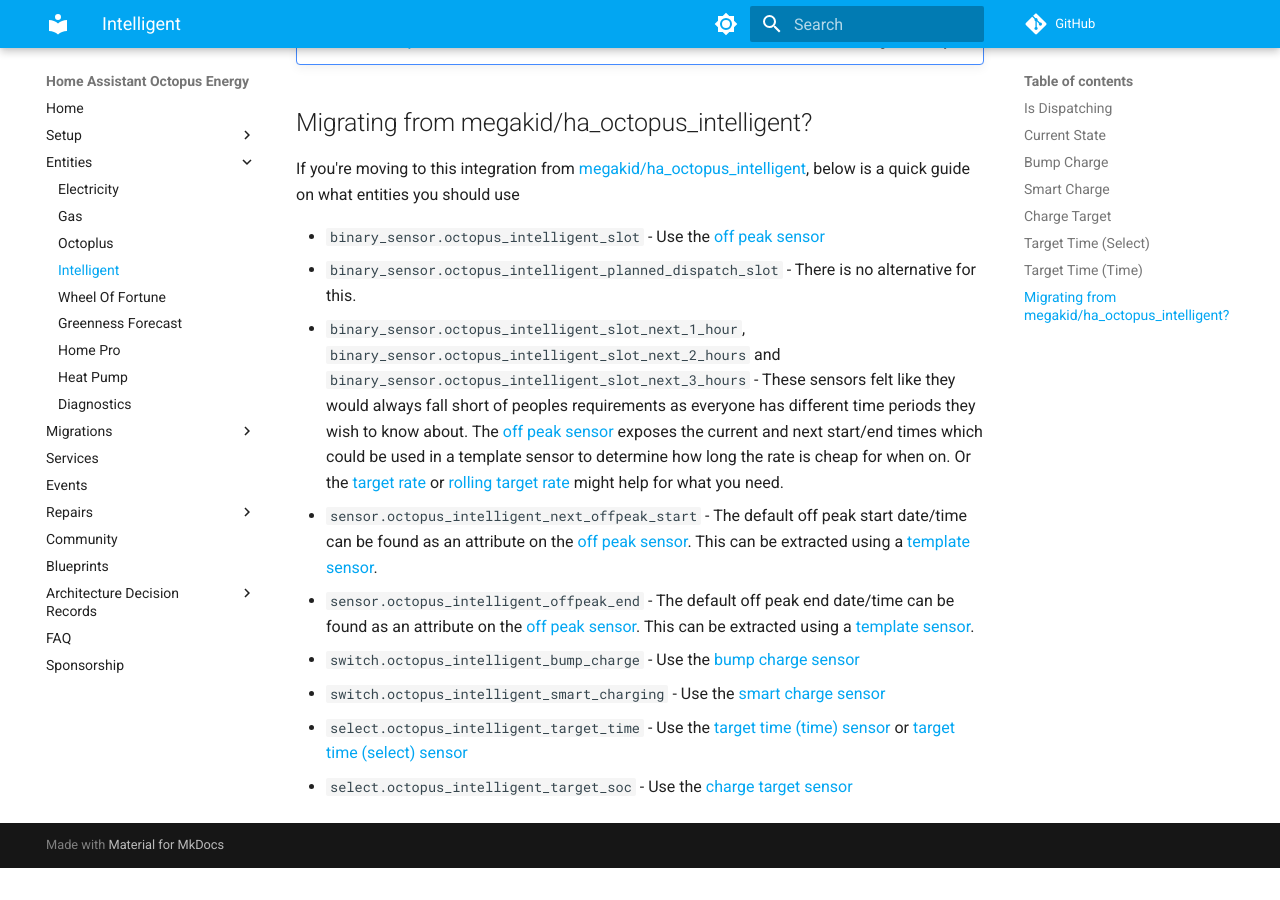
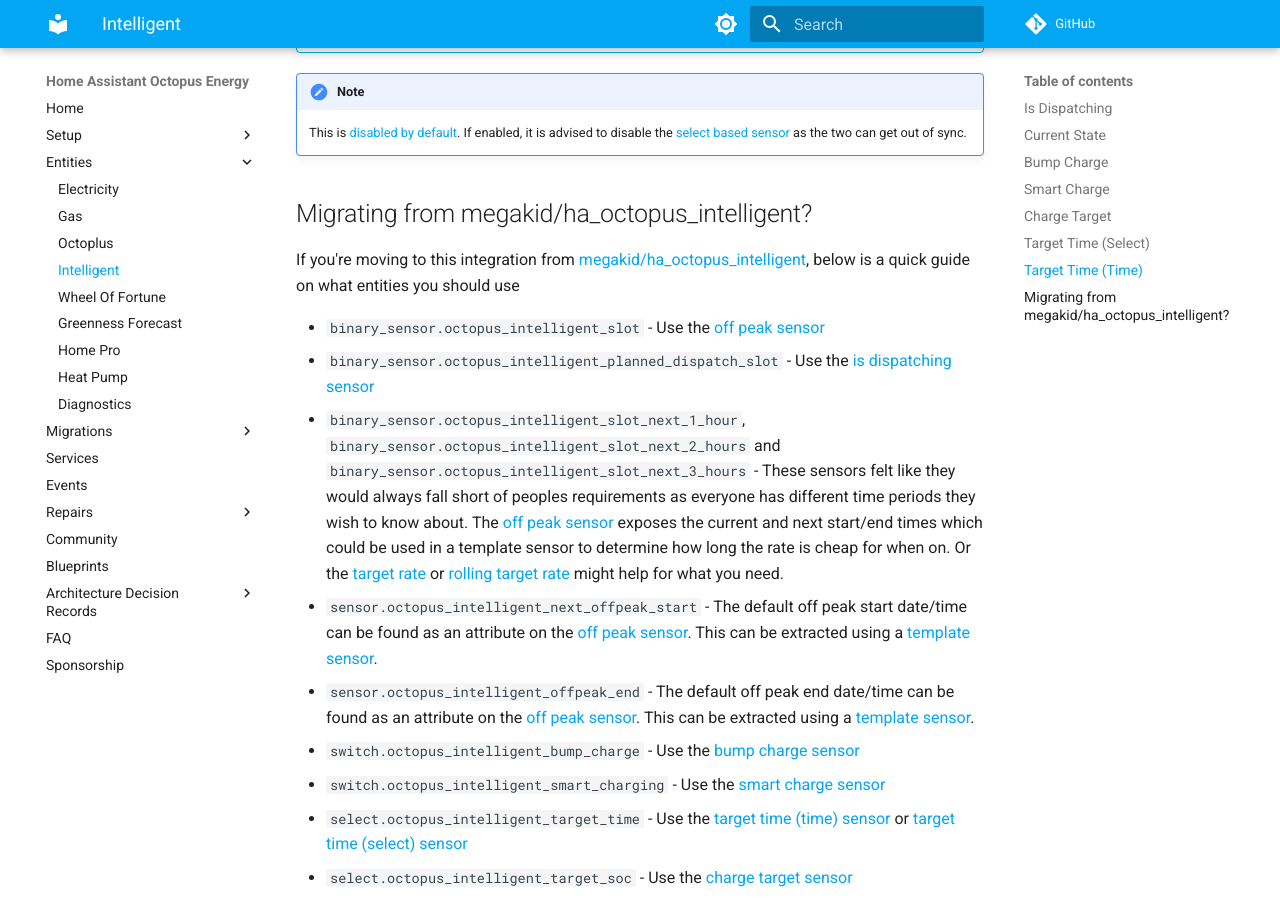
Before and after one commit to BottlecapDave/HomeAssistant-OctopusEnergy, an MkDocs documentation site: the page built from _docs/entities/intelligent.md, in a window 1280 px wide and 900 px high, scrolled down 6355 px. Built offline with MkDocs 1.6.1 and Material for MkDocs 9.7.7, drawn with Linux system fonts in a browser that asks for light colours; comment, search, counter and statistics services are not loaded; before the commit the page ends 7223 px from its top, so only the background shows below that.

```diff
--- a/_docs/entities/intelligent.md
+++ b/_docs/entities/intelligent.md
@@ -6,7 +6,7 @@
 
     If you switch to the intelligent tariff after you have installed the integration, you will need to reload the integration or restart your Home Assistant instance. You will also need to do this if you re-onboard.
 
-### Is Dispatching
+## Is Dispatching
 
 `binary_sensor.octopus_energy_{{DEVICE_ID}}_intelligent_dispatching`
 
@@ -75,7 +75,7 @@
 
     You can use the [data_last_retrieved sensor](./diagnostics.md#intelligent-dispatches-data-last-retrieved) to determine when the underlying data was last retrieved from the OE servers.
 
-### Current State
+## Current State
 
 `sensor.octopus_energy_{{DEVICE_ID}}_intelligent_state`
 
@@ -96,7 +96,7 @@
 * `LOST_CONNECTION` - lost connection to the device, ready to re-auth (if not temporary / automatic fix).
 * `RETIRED` - / de-authed (re-auth not possible, re-register device to onboard again).
 
-### Bump Charge
+## Bump Charge
 
 `switch.octopus_energy_{{DEVICE_ID}}_intelligent_bump_charge`
 
@@ -112,7 +112,7 @@
 
     You can use the [data_last_retrieved sensor](./diagnostics.md#intelligent-settings-data-last-retrieved) to determine when the underlying data was last retrieved from the OE servers.
 
-### Smart Charge
+## Smart Charge
 
 `switch.octopus_energy_{{DEVICE_ID}}_intelligent_smart_charge`
 
@@ -128,7 +128,7 @@
 
     You can use the [data_last_retrieved sensor](./diagnostics.md#intelligent-settings-data-last-retrieved) to determine when the underlying data was last retrieved from the OE servers.
 
-### Charge Target
+## Charge Target
 
 `number.octopus_energy_{{DEVICE_ID}}_intelligent_charge_target`
 
@@ -144,7 +144,7 @@
 
     You can use the [data_last_retrieved sensor](./diagnostics.md#intelligent-settings-data-last-retrieved) to determine when the underlying data was last retrieved from the OE servers.
 
-### Target Time (Select)
+## Target Time (Select)
 
 `select.octopus_energy_{{DEVICE_ID}}_intelligent_target_time`
 
@@ -166,7 +166,7 @@
 |-----------|------|-------------|
 | `raw_value` | `time` | The raw target time. This is useful if the time is set to a value outside of the range available in the select options (e.g. from another integration) |
 
-### Target Time (Time)
+## Target Time (Time)
 
 `time.octopus_energy_{{DEVICE_ID}}_intelligent_target_time`
 
@@ -192,7 +192,7 @@
 If you're moving to this integration from [megakid/ha_octopus_intelligent](https://github.com/megakid/ha_octopus_intelligent), below is a quick guide on what entities you should use
 
 * `binary_sensor.octopus_intelligent_slot` - Use the [off peak sensor](./electricity.md#off-peak)
-* `binary_sensor.octopus_intelligent_planned_dispatch_slot` - There is no alternative for this.
+* `binary_sensor.octopus_intelligent_planned_dispatch_slot` - Use the [is dispatching sensor](#is-dispatching)
 * `binary_sensor.octopus_intelligent_slot_next_1_hour`, `binary_sensor.octopus_intelligent_slot_next_2_hours` and `binary_sensor.octopus_intelligent_slot_next_3_hours` - These sensors felt like they would always fall short of peoples requirements as everyone has different time periods they wish to know about. The [off peak sensor](./electricity.md#off-peak) exposes the current and next start/end times which could be used in a template sensor to determine how long the rate is cheap for when on. Or the [target rate](../setup/target_rate.md) or [rolling target rate](../setup/rolling_target_rate.md) might help for what you need.
 * `sensor.octopus_intelligent_next_offpeak_start` - The default off peak start date/time can be found as an attribute on the [off peak sensor](./electricity.md#off-peak). This can be extracted using a [template sensor](https://www.home-assistant.io/integrations/template/).
 * `sensor.octopus_intelligent_offpeak_end` - The default off peak end date/time can be found as an attribute on the [off peak sensor](./electricity.md#off-peak). This can be extracted using a [template sensor](https://www.home-assistant.io/integrations/template/).
```
Also changed, not shown: _docs/entities/electricity.md (+4 -0 lines).
